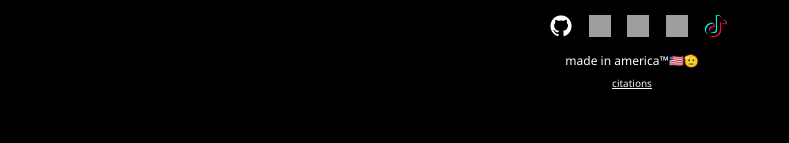
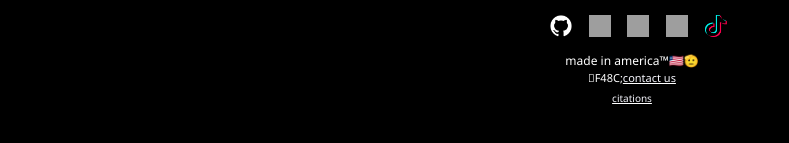
Before and after one commit to fundisliker/fundisliker.github.io, a plain HTML site: page index.html in a window 1280 px wide. Shown: the part 623-766 px from the top of the page, without its empty margins (8-797 px from the left). Drawn offline with Linux system fonts and the light colour scheme; grey boxes are pictures that could not be loaded.

Commit message:
Update index.html

```diff
--- a/index.html
+++ b/index.html
@@ -72,6 +72,9 @@
     <div style="line-height: 6px">
             <p style="font-size: 12px;">made in america&#8482;&#x1f1f1;&#x1f1f7;&#x1FAE1;</p>
     </div>
+    <div style="line-height: 4px">
+            <p style="font-size: 11px;">&#1F48C;<u><a href="https://www.petfinder.com/search/cats-for-adoption">contact us</a></u></p>
+    </div>
     <div style="text-align: center;">
             <p style="font-size: 10px;"><u><a href="/citations.html">citations</a></u></p>
     </div>
```
